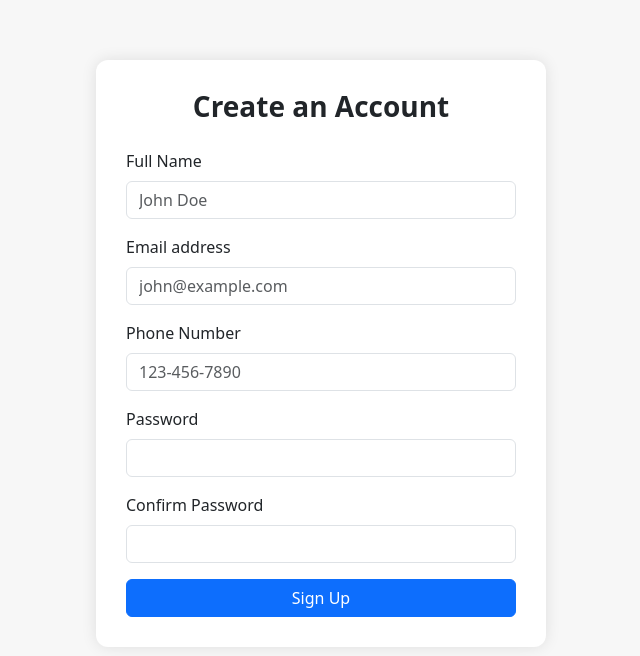
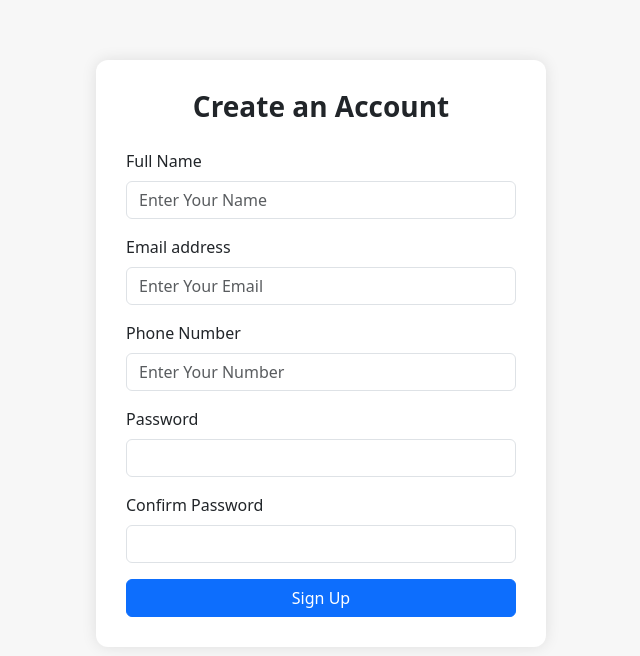
Before and after one commit to Robin-8/Login-form, a plain HTML site: page index.html in a window 1280 px wide. Shown: the whole page, without its empty margins (319-959 px from the left). Drawn offline with nearby package versions, Linux system fonts and the light colour scheme.

Commit message:
Fix: updated HTML code

```diff
--- a/index.html
+++ b/index.html
@@ -23,19 +23,19 @@
       <form id="signup-form">
         <div class="mb-3">
           <label for="name" class="form-label" id="full-name">Full Name</label>
-          <input type="text" class="form-control" id="name" placeholder="John Doe" required />
+          <input type="text" class="form-control" id="name" placeholder="Enter Your Name" required />
 
         </div>
 
         <div class="mb-3">
           <label for="email" class="form-label">Email address</label>
-          <input type="email" class="form-control" id="email" placeholder="john@example.com" required />
+          <input type="email" class="form-control" id="email" placeholder="Enter Your Email" required />
 
         </div>
 
         <div class="mb-3">
           <label for="phone" class="form-label">Phone Number</label>
-          <input type="tel" class="form-control" id="phone" placeholder="123-456-7890" required />
+          <input type="tel" class="form-control" id="phone" placeholder="Enter Your Number" required />
 
         </div>
 
```
